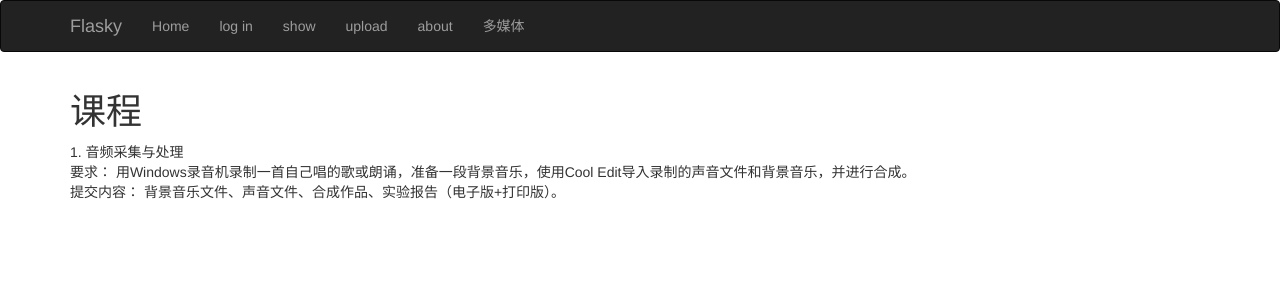
After one commit to Sean10/flask_blog, a Flask app: page /course in a window 1280 px wide. The commit adds this page. Shown: the top 300 px of the page. Run offline with Flask 2, Linux system fonts and the light colour scheme; some libraries are stand-ins or nearby versions.

Commit message:
add course

```diff
--- a/flasky/flaskr.py
+++ b/flasky/flaskr.py
@@ -98,7 +98,7 @@ def login():
 def logout():
     session.pop('logged_in', None)
     flash('You were logged out')
-    return redirect(url_for('show_entries'))
+    return redirect(url_for('flasky.show_entries'))
 #
 
 class UploadForm(FlaskForm):
@@ -124,6 +124,7 @@ def upload_file():
         for filedata in request.files.getlist('file'):
             name = hashlib.md5(('admin' + str(time.time())).encode('UTF-8')).hexdigest()[:15]
             filename = files.save(filedata, name=name+'.')
+            flash("Succeed to upload")
             #file_url = files.url(filename)
     else:
         #file_url = None
@@ -144,8 +145,19 @@ def show(filename):
 
 @main.route('/download/<filename>', methods=['GET'])
 def download(filename):
-    directory = './data'
+    directory = os.path.join(os.getcwd(),current_app.config['UPLOADED_FILES_DEST'])
+    # print(directory)
+    # print(filename)
     return send_from_directory(directory, filename, as_attachment=True)
+
+@main.route('/about', methods=['GET'])
+def about():
+    return render_template("about.html")
+
+@main.route('/course', methods=['GET'])
+def course():
+
+    return render_template("course.html")
 
 
 @main.errorhandler(404)
--- /dev/null
+++ b/flasky/templates/course.html
@@ -0,0 +1,64 @@
+{% extends "layout.html" %}
+{% block course %}
+{#{{ super() }}#}
+<li class="dropdown">
+                    <a href="{{ url_for('flasky.course') }}" class="dropdown-toggle" data-toggle="dropdown">多媒体</a>
+                    <ul class="dropdown-menu">
+                    <li><a href="#homework1" tabindex="-1" data-toggle="tab">音频采集与处理</a></li>
+                    <li class="divider"></li>
+                    <li><a href="#homework2" tabindex="-1" data-toggle="tab">图像处理</a></li>
+                    <li class="divider"></li>
+                    <li><a href="#homework3" tabindex="-1" data-toggle="tab">动画制作</a></li>
+                        <li class="divider"></li>
+                    <li><a href="#homework4" tabindex="-1" data-toggle="tab">网站制作</a></li>
+                </ul>
+                </li>
+
+{% endblock %}
+{% block page_content %}
+<title>多媒体课程信息</title>
+    <h1>课程</h1>
+    <div id="myTabContent" class="tab-content">
+	<div class="tab-pane fade in active" id="homework1" data-toggle="tab">
+		<p>1.	音频采集与处理<br/>
+要求：
+用Windows录音机录制一首自己唱的歌或朗诵，准备一段背景音乐，使用Cool Edit导入录制的声音文件和背景音乐，并进行合成。
+<br/>
+提交内容：
+背景音乐文件、声音文件、合成作品、实验报告（电子版+打印版）。
+</p>
+	</div>
+	<div class="tab-pane fade" id="homework2" data-toggle="tab">
+		<p>1.	图像处理<br/>
+要求：<br/>
+（1）选取适当的图片素材和世界地图，运用各种选取方法制作一幅由世界名胜照片揉和在一起的背景。利用图层效果制作一幅有地形质感的世界地图。调整并合并所有层存储为各种图像文件格式并压缩。<br/>
+（2）显示一个bmp文件的C程序，并实现图像亮度、对比度调整、图像平移、放大、旋转和镜像。
+<br/>
+提交内容：
+图片素材、合成图片、显示bmp的程序代码、显示bmp的可执行文件、实验报告（电子版+打印版）。
+</p>
+	</div>
+	<div class="tab-pane fade" id="homework3" data-toggle="tab">
+		<p>1.	动画制作<br/>
+要求：
+根据实验1中得到的歌曲或配乐朗诵，做一段Flash（不少于1分半钟），并合成为一段动画MV。
+<br/>
+提交内容：
+动画素材、Flash源文件、Flash导出影片、实验报告（电子版+打印版）。
+</p>
+	</div>
+	<div class="tab-pane fade" id="homework4" data-toggle="tab">
+		<p>1.	网站制作<br/>
+要求：<br/>
+个人页面开发，包含个人基本信息，整个课程的各次实验信息，并实现媒体文件上传、下载功能实现。
+<br/>
+提交内容：
+网页制作素材、网页源代码、实验报告（电子版+打印版）。
+<br/>
+每一个实验在提交的时候将所要上交的内容打成一个压缩包，并注明实验几、班级、姓名和学号。
+
+		</p>
+	</div>
+</div>
+
+{% endblock %}
--- a/flasky/templates/layout.html
+++ b/flasky/templates/layout.html
@@ -6,7 +6,7 @@
 {{super()}}
 <link rel="stylesheet"
       href="{{url_for('static', filename='mystyle.css')}}">
-{% endblock %}
+{% endblock %}-->
 
 
 {% block navbar %}
@@ -32,14 +32,21 @@
                      <!-- </div> -->
                      {% endif %}</li>
                 <li><a href="{{ url_for('flasky.show_all') }}">show</a></li>
+                <li><a href="{{ url_for('flasky.upload_file') }}">upload</a></li>
+                <li><a href="{{ url_for('flasky.about') }}">about</a></li>
+                {% block course %}
+                    <li>
+                    <a href="{{ url_for('flasky.course') }}">多媒体</a>
+                </li>
+                {% endblock %}
             </ul>
+
         </div>
     </div>
 </div>
 {% endblock %}
 
 {% block content %}
-
  <div class='container'>
      {% for message in get_flashed_messages() %}
        <div class="flash">{{ message }}</div>
```
Also changed, not shown: flasky/templates/about.html (added, +11 -0 lines).
